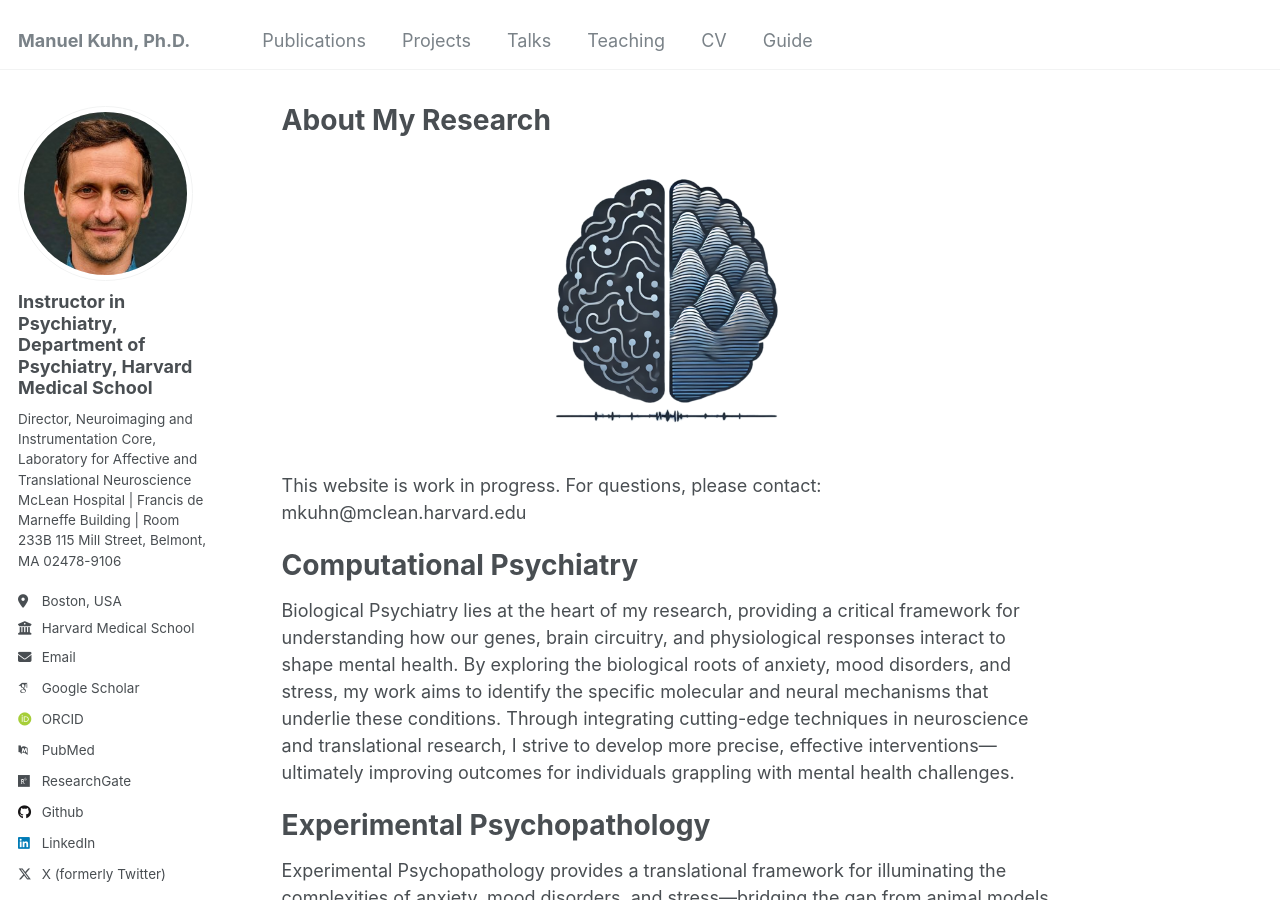
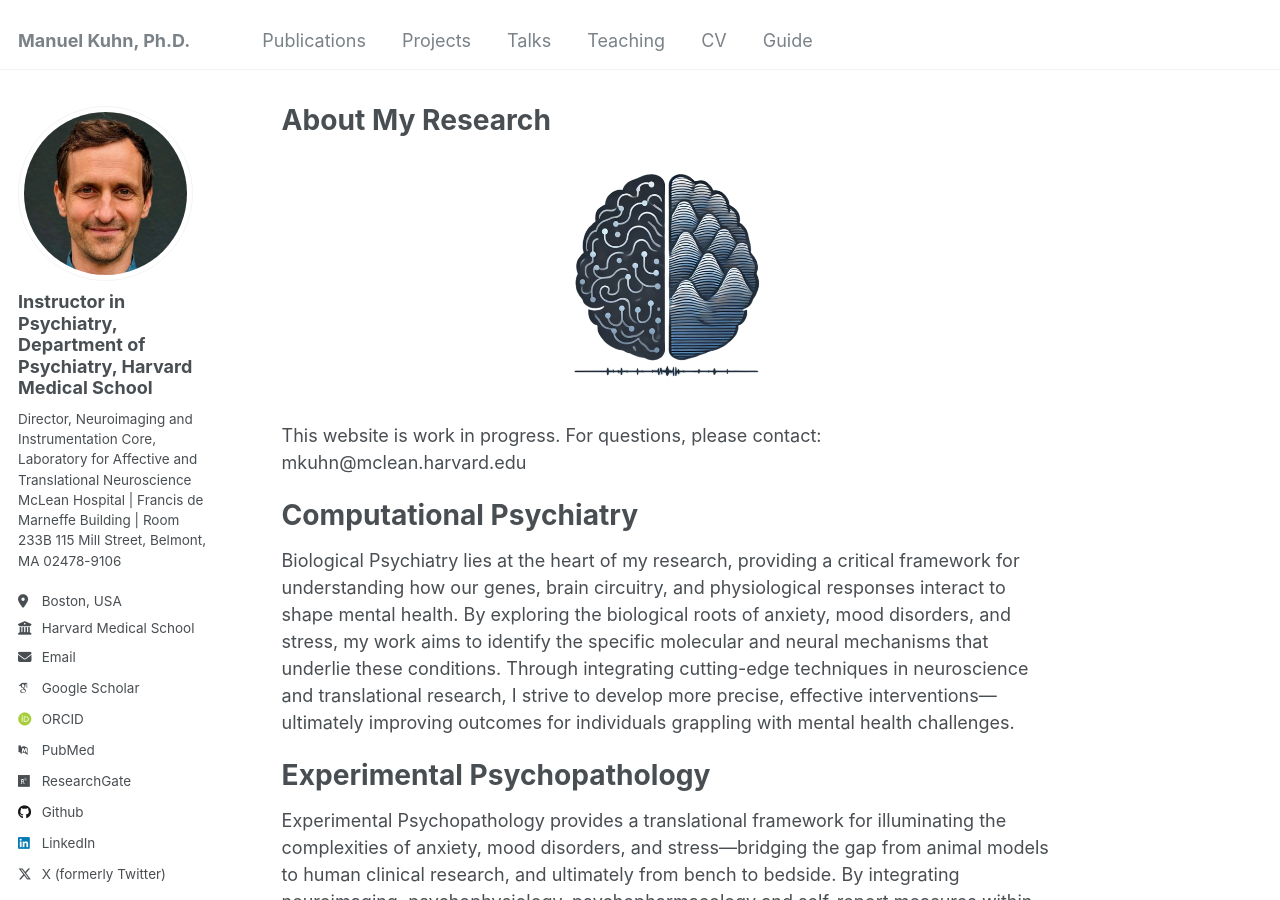
Before and after one commit to kuhnmanu/kuhnmanu.github.io, a Jekyll site: the page built from _pages/about.md, in a window 1280 px wide and 900 px high. Built offline with Jekyll 4.4.1, drawn with Linux system fonts in a browser that asks for light colours; some web fonts are replaced; a file with an impossible date is left out.

Commit message:
Update about.md

```diff
--- a/_pages/about.md
+++ b/_pages/about.md
@@ -8,7 +8,7 @@
 ---
 
 <p align="center">
-  <img src="/images/logo.png" alt="CompPsychLogo" width="300">
+  <img src="/images/logo.png" alt="CompPsychLogo" width="250">
 </p>
 
 This website is work in progress. For questions, please contact: mkuhn@mclean.harvard.edu
```
